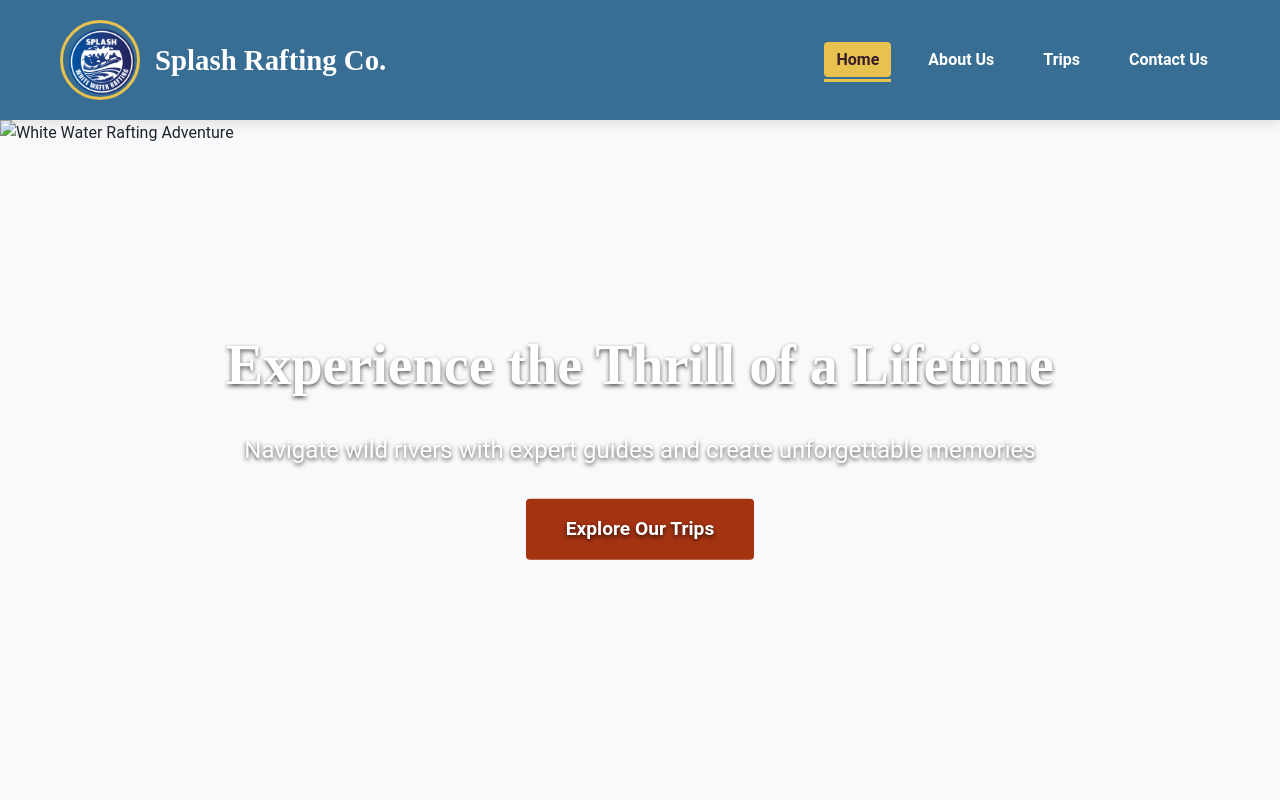
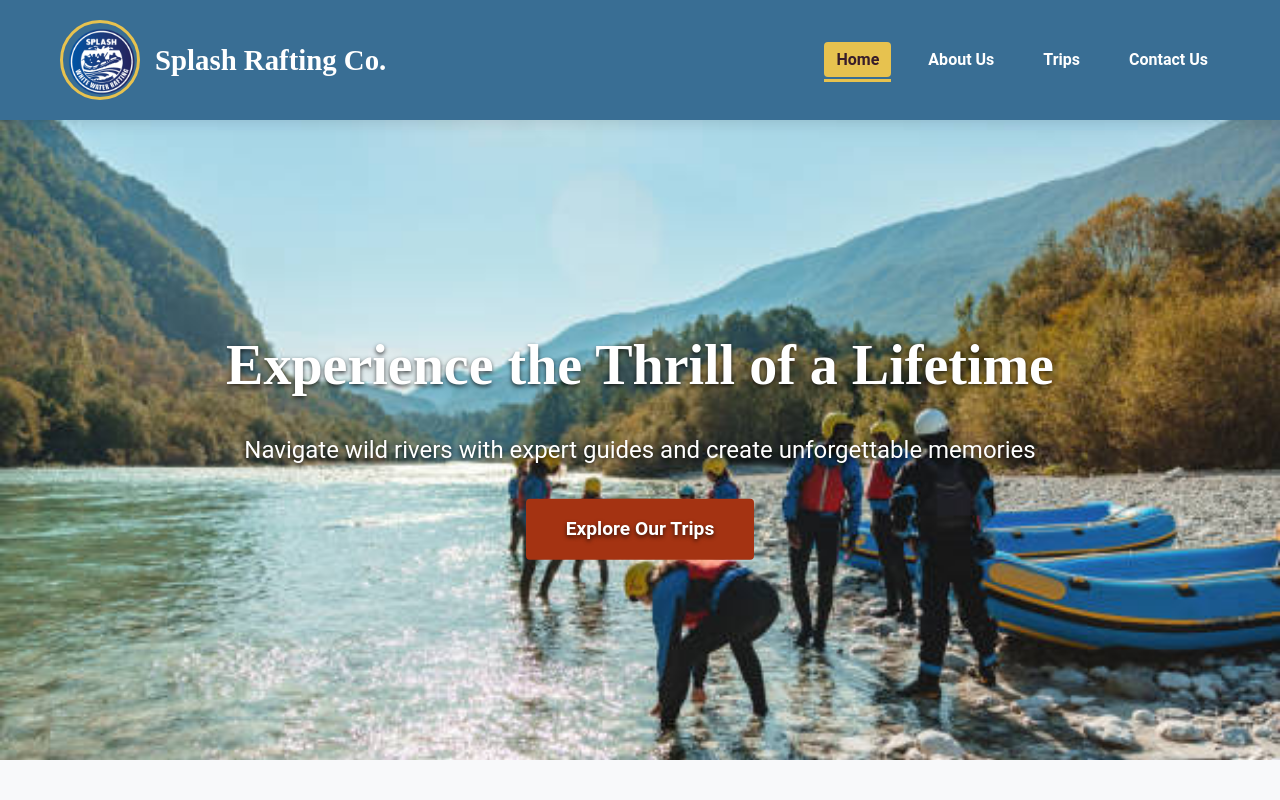
Before and after one commit to Diliana007/wdd130, a plain HTML site: page wwr/index.html in a window 1280 px wide. Shown: the top 800 px of the page. Drawn offline with Linux system fonts and the light colour scheme; a script that the page names is missing; files whose address does not match are found by name.

Commit message:
feinished

```diff
--- a/wwr/index.html
+++ b/wwr/index.html
@@ -31,7 +31,7 @@
 
   <!-- Hero Section -->
   <section class="hero">
-    <img src="images/hero-home.jpg" alt="White Water Rafting Adventure">
+    <img src="images/hero.jpg" alt="White Water Rafting Adventure">
     <div class="hero-content">
       <h2>Experience the Thrill of a Lifetime</h2>
       <p>Navigate wild rivers with expert guides and create unforgettable memories</p>
```
Also changed, not shown: wwr/images/hero - home.jpg (deleted), wwr/images/hero-home.jpg (added), 1 other file.
